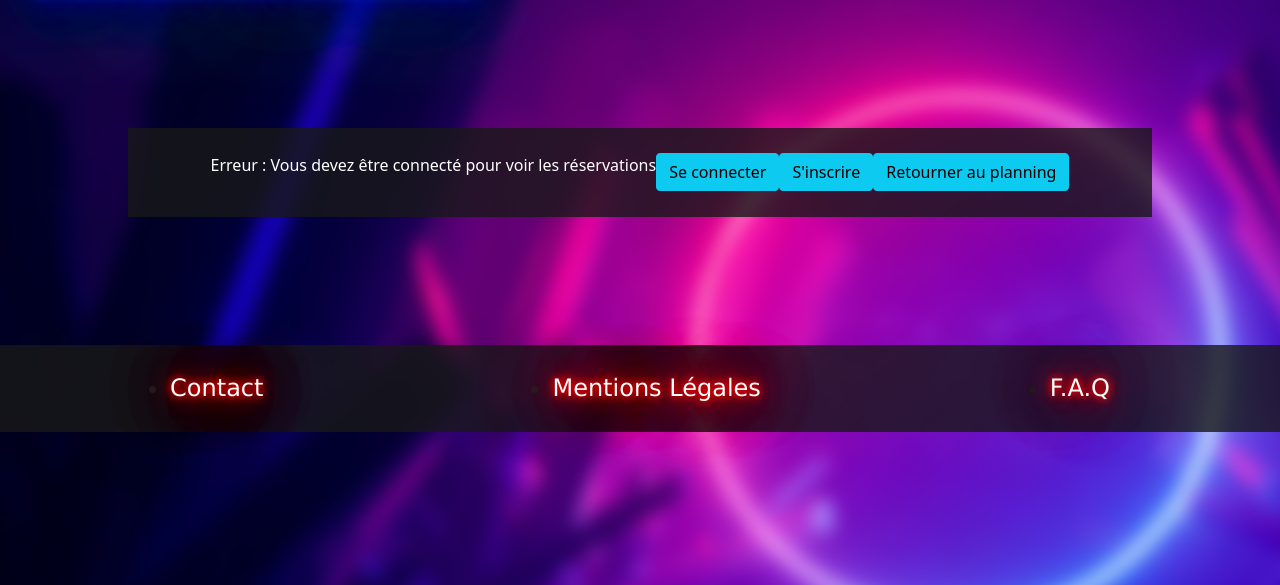
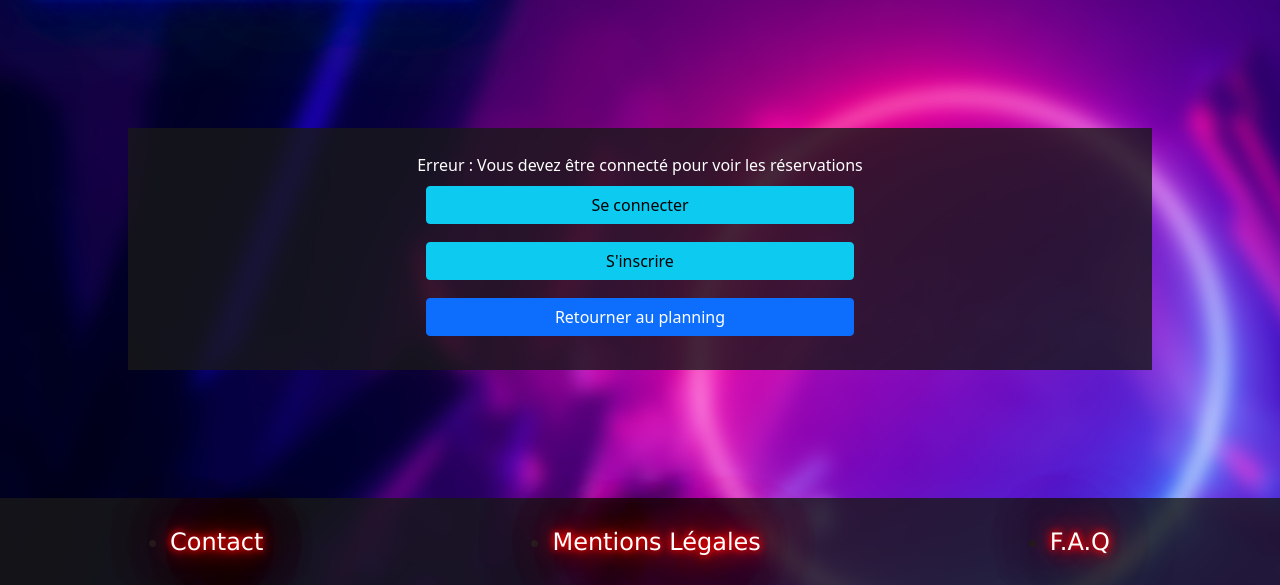
Before and after one commit to laura-rodriguez2/reservation-salles, a PHP site: page /reservation.php in a window 1280 px wide. Shown: the part 127-712 px from the top of the page. Run offline with PHP 8.4, Linux system fonts and the light colour scheme.

Commit message:
ajout bouton reservation error

```diff
--- a/View/CSS/reservation.css
+++ b/View/CSS/reservation.css
@@ -21,7 +21,10 @@ padding: 2%;
 }
 
 .error {
-    /* display: flex;
+    display: flex;
     justify-content: center;
-    flex-direction: column; */
+    flex-direction: column;
 }
+.error a {
+    margin: 2%;
+}
--- a/View/HTML/reservation.php
+++ b/View/HTML/reservation.php
@@ -43,17 +43,18 @@ $events = new \Model\Events($pdo);
             <ul>
                 <h1>Détail de la réservation</h1>
                 <h2><?= h($events['titre']); ?></h2>
-                <li>De <?= $events['debut']; ?></li>
+                <li>Du <?= $events['debut']; ?></li>
                 <li>à <?= $events['fin']; ?></li>
                 <li> Description: <?= h($events['description']); ?></li>
             </ul>
-            <div class="error">
-                <?php } else {
+                <?php } else { ?>
+                                <div class="error">
+<?php
                     echo 'Erreur : Vous devez être connecté pour voir les réservations';
                     ?>
                 <a href="connexion.php" class="btn btn-info add_reserv">Se connecter</a>
                 <a href="inscription.php" class="btn btn-info add_reserv">S'inscrire</a>
-                <a href="planning.php" class="btn btn-info add_reserv">Retourner au planning</a>
+                <a href="planning.php" class="btn btn-primary add_reserv">Retourner au planning</a>
             </div>
         <?php } ?>
     </main>
```
